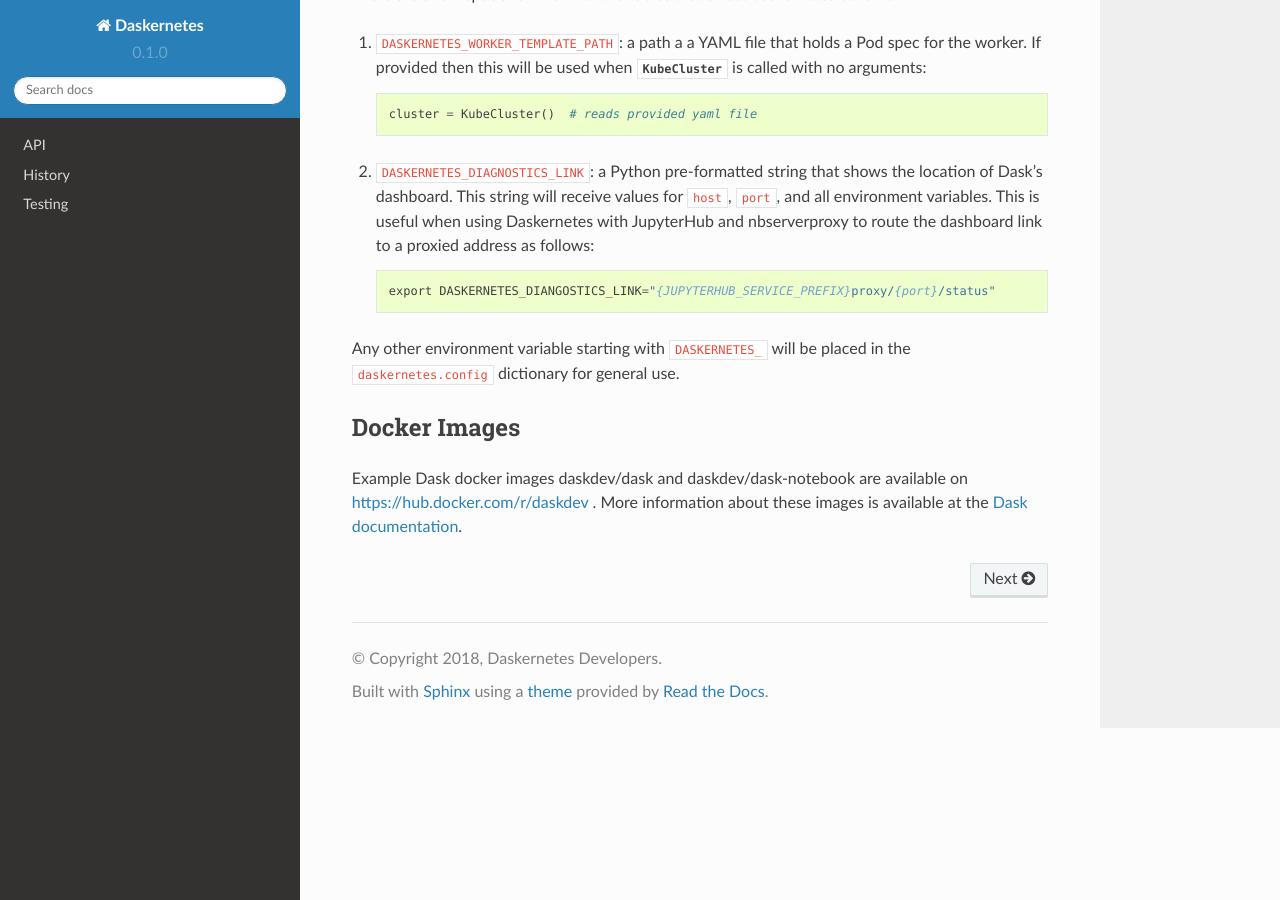
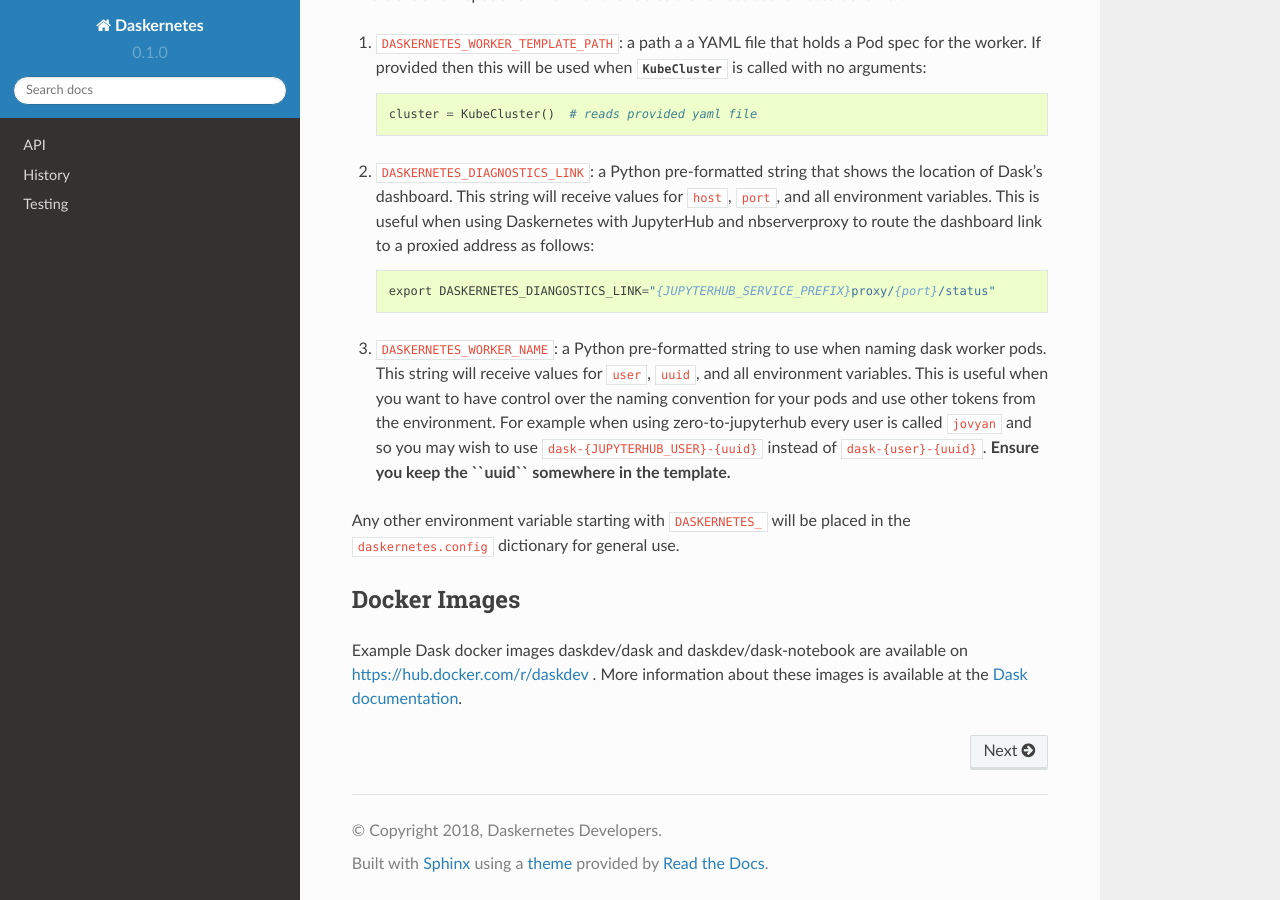
Before and after one commit to dask/dask-kubernetes, a Sphinx documentation site: the page built from doc/source/index.rst, in a window 1280 px wide and 900 px high, scrolled down 1410 px. Built offline with Sphinx 7.4.7 and the Read the Docs theme 2.0.0, drawn with Linux system fonts in a browser that asks for light colours.

Commit message:
Allow customisation of worker name in environment (#46)

```diff
--- a/doc/source/index.rst
+++ b/doc/source/index.rst
@@ -89,6 +89,15 @@
 
        export DASKERNETES_DIANGOSTICS_LINK="{JUPYTERHUB_SERVICE_PREFIX}proxy/{port}/status"
 
+3.  ``DASKERNETES_WORKER_NAME``: a Python pre-formatted string to use
+    when naming dask worker pods. This string will receive values for ``user``,
+    ``uuid``, and all environment variables. This is useful when you want to have
+    control over the naming convention for your pods and use other tokens from
+    the environment. For example when using zero-to-jupyterhub every user is
+    called ``jovyan`` and so you may wish to use ``dask-{JUPYTERHUB_USER}-{uuid}``
+    instead of ``dask-{user}-{uuid}``. **Ensure you keep the ``uuid`` somewhere in
+    the template.**
+
 Any other environment variable starting with ``DASKERNETES_`` will be placed in
 the ``daskernetes.config`` dictionary for general use.
 
```
Also changed, not shown: 2 other files.
